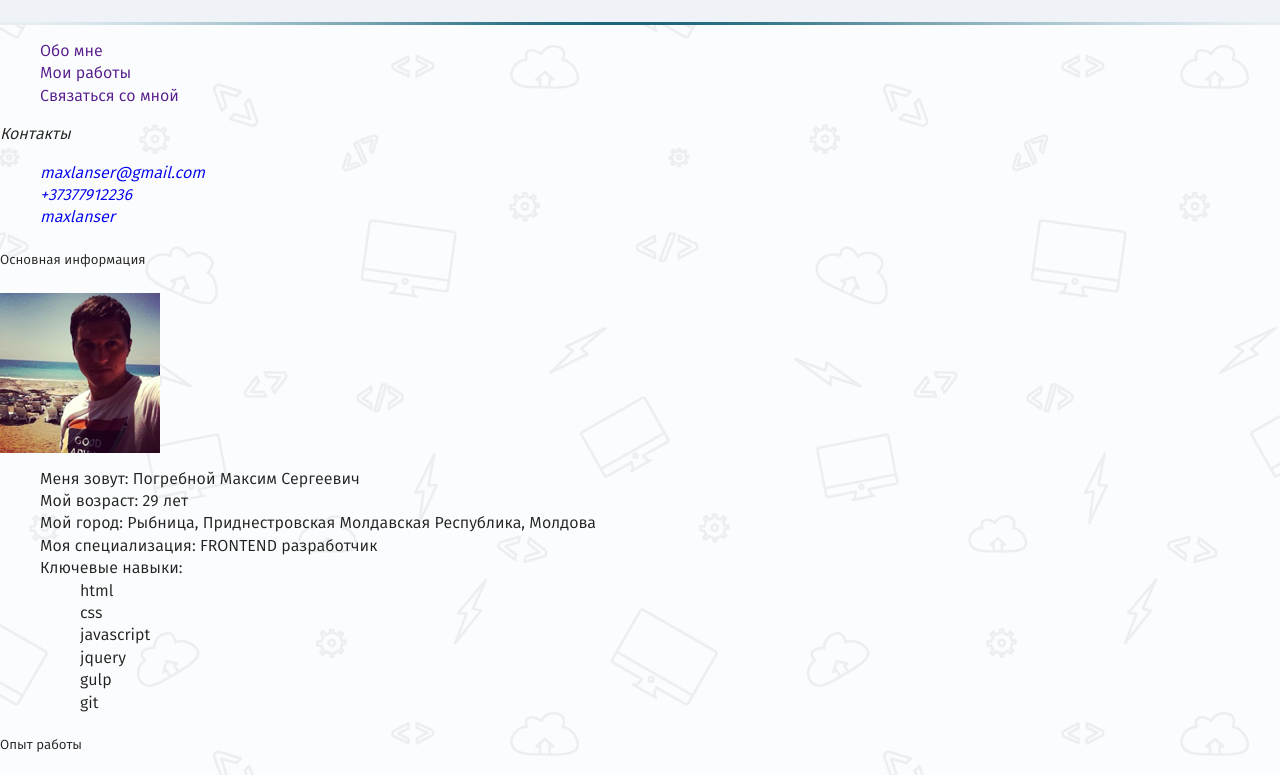
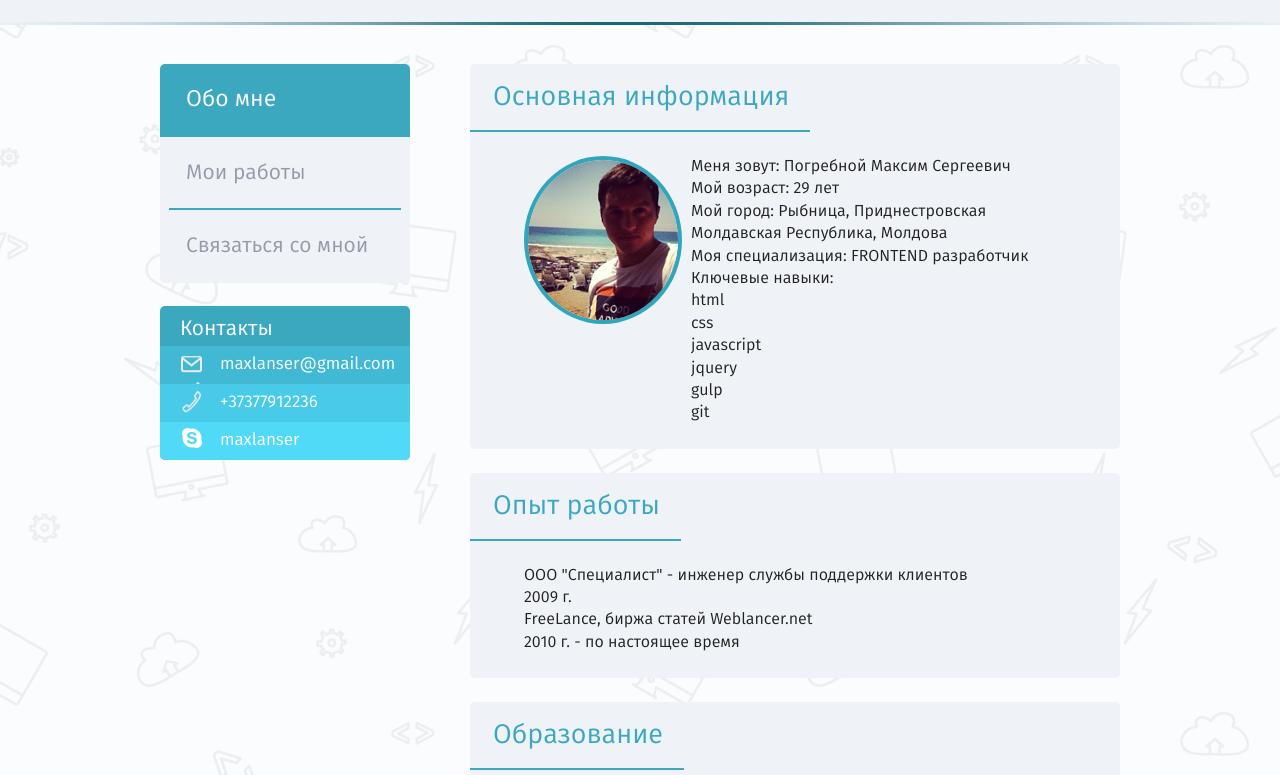
Before and after one commit to maxlanser/portfolio, a website: page app/index.html in a window 1280 px wide. Shown: the part 94-869 px from the top of the page. Drawn offline with nearby package versions, Linux system fonts and the light colour scheme.

Commit message:
первая страница v 0.1

```diff
--- a/app/css/fonts/fonts.css
+++ b/app/css/fonts/fonts.css
@@ -28,18 +28,3 @@
     font-weight: normal;
     font-style: normal;
 }
-
-
-
-
-@font-face {
-    font-family: 'fira_sans_medium';
-    src: url('firasans-medium-webfont.eot');
-    src: url('firasans-medium-webfont.eot?#iefix') format('embedded-opentype'),
-         url('firasans-medium-webfont.woff2') format('woff2'),
-         url('firasans-medium-webfont.woff') format('woff'),
-         url('firasans-medium-webfont.ttf') format('truetype');
-    font-weight: normal;
-    font-style: normal;
-
-}
--- a/app/css/main.css
+++ b/app/css/main.css
@@ -1,6 +1,5 @@
-@import "fonts/fonts.css";
-@import "boilerplate_main.css";
-
+@import 'fonts/fonts.css';
+@import 'boilerplate_main.css';
 
 body {
 	background: url(../img/bg.png);
@@ -10,6 +9,8 @@ body {
 }
 ul, li {
 	list-style: none;
+	margin: 0px;
+	padding: 0px;
 }
 p {
 	margin: 0px;
@@ -17,13 +18,19 @@ p {
 }
 a {
 	text-decoration: none;
+	color: inherit;
 }
 h1, h2, h3, h4, h5, h6 {
 	font-weight: normal;
 }
 .left, .section-heading {
 }
-
+.fl {
+	float: left;
+}
+.fr {
+	float: right;
+}
 .footer {
 	font-family: fira_sanslight;
 	font-weight: normal;
@@ -38,7 +45,7 @@ h1, h2, h3, h4, h5, h6 {
 	.header-in {
 		width: 1200px;
 		margin: 0 auto;
-		padding: 36px 0;
+		padding: 35px 0 37px 0;
 	}
 		.logo {
 			float: left;
@@ -80,3 +87,123 @@ h1, h2, h3, h4, h5, h6 {
 
 			.socials .git-ico a { background-position: -5px -238px; }
 			.socials .git-ico a:hover { background-position: -5px -295px; }
+
+.main {
+	width: 960px;
+	margin: 39px auto 0 auto;
+}
+.left {
+	width: 250px;
+	float: left;
+	font-size: 21px;
+}
+	.menu {
+		background: #eff3f7;
+		border-radius: 5px;
+		color: #959aa8;
+		overflow: hidden;
+		font-size: 21px;
+	}
+	.menu li {
+		padding: 0px 9px 0px 9px;
+	}
+	.menu li a {
+		display: block;
+		line-height: normal;
+		line-height: 73px;
+		padding: 0 0 0 17px;
+		background: url(../img/menu_item_bottom.gif) bottom repeat-x;
+	}
+	.menu li.active {
+		background: #3ba8c0;
+		font-size: 23px;
+	}
+	.menu li:hover a {
+		color: #3ba8c0;
+	}
+	.menu li.active a {
+		color: #fff;
+	}
+	.menu li.last a, .menu li.active a {
+		background: none;
+	}
+	.contacts {
+		margin: 23px 0 0 0;
+		background: #3ba8c0;
+		border-radius: 5px;
+		font-style: normal;
+		overflow: hidden;
+		color: #fff;
+	}
+	.contacts ul {
+		font-size: 17px;
+	}
+	.contacts a:hover {
+		text-decoration: underline;
+	}
+		.contacts li {
+			padding: 7px 0 7px 60px;
+			background: url(../img/spritesheet.png) no-repeat;
+		}
+		.contacts .heading {
+			padding: 9px 20px 2px 20px;
+		}
+		.contacts .toemail {
+			background-color: #41b9d4;
+			background-position: 16px -908px;
+		}
+		.contacts .tophone {
+			background-color: #48cbe8;
+			background-position:16px -937px;
+		}
+		.contacts .toskype {
+			background-color: #51daf8;
+			background-position:16px -969px;
+		}
+.content {
+	width: 650px;
+	float: right;
+}
+	.content .section-heading {
+		font-size: 27px;
+		color:#3ba8c0;
+		line-height: 68px;
+		margin: 0px;
+		padding: 0px;
+	}
+	.content .section-heading.clearfix {
+
+	}
+	.content .section-heading span {
+		display: block;
+		float: left;
+		background: url(../img/menu_item_bottom.gif) bottom repeat-x;
+		padding: 0 21px 0 23px;
+	}
+	.abouts {
+		border-radius: 5px;
+		background: #eff3f7;
+		overflow: hidden;
+		margin: 0 0 24px 0px;
+	}
+		.article {
+			padding: 24px 54px 24px 54px;
+		}
+		.my-foto{
+			width: 150px;
+			border-radius: 50%;
+			overflow: hidden;
+			border:4px solid #30a6bd;
+		}
+		.about-me {
+			width: 375px;
+		}
+	.footer {
+		background: #eff3f7 url(../img/gradient_line.png) top center no-repeat;
+		padding: 25px 0;
+	}
+		.footer-in {
+			width: 960px;
+			margin: 0 auto;
+			text-align: center;
+		}
--- a/app/index.html
+++ b/app/index.html
@@ -50,17 +50,17 @@
 		</div>
 	</header>
 	<div class="main">
-		<div class="main-in">
+		<div class="main-in clearfix">
 			<aside class="left">
 				<ul class="menu">
-					<li class="active"><a title="Кратко обо нме" href=""><span>Обо мне</span></a></li>
+					<li class="fist active"><a title="Кратко обо нме" href=""><span>Обо мне</span></a></li>
 					<li><a title="Выполненные мною проекты" href=""><span>Мои работы</span></a></li>
-					<li><a title="Ка со мной связаться" href=""><span>Связаться со мной</span></a></li>
+					<li class="last"><a title="Ка со мной связаться" href=""><span>Связаться со мной</span></a></li>
 				</ul>
-				<address>
-					<div>Контакты</div>
+				<address class="contacts">
+					<div class="heading">Контакты</div>
 					<ul>
-						<li class="tomail"><a title="Написать мне на Email" href="mailto:maxlanser@gmail.com">maxlanser@gmail.com</a></li>
+						<li class="toemail"><a title="Написать мне на Email" href="mailto:maxlanser@gmail.com">maxlanser@gmail.com</a></li>
 						<li class="tophone"><a title="Позвонить мне на телефон" href="tel:+37377912236">+37377912236</a></li>
 						<li class="toskype"><a title="Написать мне в Skype" href="skype:maxlanser?chat">maxlanser</a></li>
 					</ul>
@@ -69,12 +69,12 @@
 			<div class="content">
 				<div class="content-in">
 					<section class="abouts">
-						<h5 class="section-heading"><span>Основная информация</span></h5>
-						<article>
-							<div class="my-foto">
+						<h5 class="section-heading clearfix"><span>Основная информация</span></h5>
+						<article class="article clearfix">
+							<div class="my-foto fl">
 								<img src="img/my-foto.jpg" height="160" width="160" alt="Веб-разработчик Погребной Максим">
 							</div>
-							<div class="about-me">
+							<div class="about-me fr">
 								<ul class="skill-list">
 									<li><span class="label">Меня зовут:</span> Погребной Максим Сергеевич</li>
 									<li><span class="label">Мой возраст:</span> 29 лет</li>
@@ -93,8 +93,8 @@
 						</article>
 					</section>
 					<section class="abouts">
-						<h5 class="section-heading"><span>Опыт работы</span></h5>
-						<article>
+						<h5 class="section-heading clearfix"><span>Опыт работы</span></h5>
+						<article class="article clearfix">
 							<div class="short-dscr">
 								<div class="short-dscr-hd">
 									ООО "Специалист" - инженер службы поддержки клиентов
@@ -114,8 +114,8 @@
 						</article>
 					</section>
 					<section class="abouts">
-						<h5 class="section-heading"><span>Образование</span></h5>
-						<article>
+						<h5 class="section-heading clearfix"><span>Образование</span></h5>
+						<article class=" article clearfix">
 							<div class="short-dscr">
 								<div class="short-dscr-hd">
 									Высшее образование, бакалавр. СГА г. Кишинев
--- a/gulpfile.js
+++ b/gulpfile.js
@@ -1,6 +1,7 @@
 var gulp = require("gulp"),
 	connect = require("gulp-connect"),
 	opn = require("opn");
+
 
 //Запуск локального сервера
 gulp.task('connect', function() {
@@ -22,6 +23,7 @@ gulp.task('html', function () {
 gulp.task('css', function () {
   gulp.src('./app/css/*.css')
     .pipe(connect.reload());
+
 });
 
 //слежка за файлами
--- a/package.json
+++ b/package.json
@@ -1,6 +1,8 @@
 {
   "devDependencies": {
     "gulp": "^3.8.11",
+    "gulp-autoprefixer": "^2.1.0",
+    "gulp-concat-css": "^2.2.0",
     "gulp-connect": "^2.2.0",
     "opn": "^1.0.1"
   }
```
Also changed, not shown: app/img/menu_item_bottom.gif (added).
